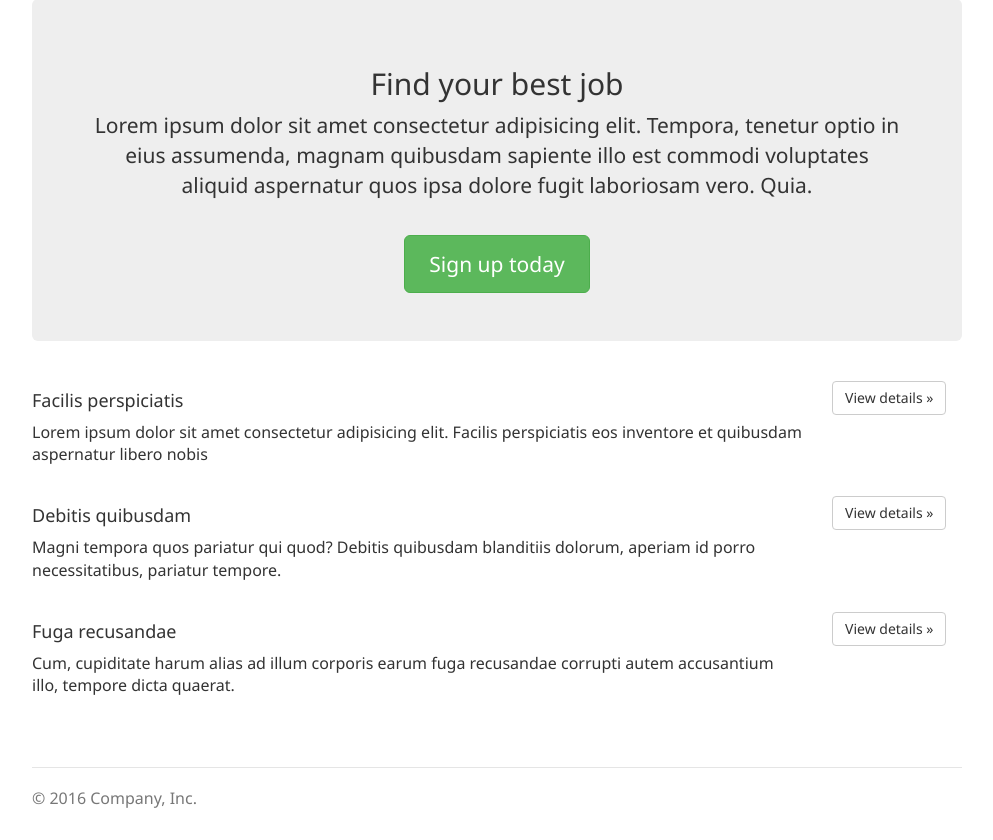
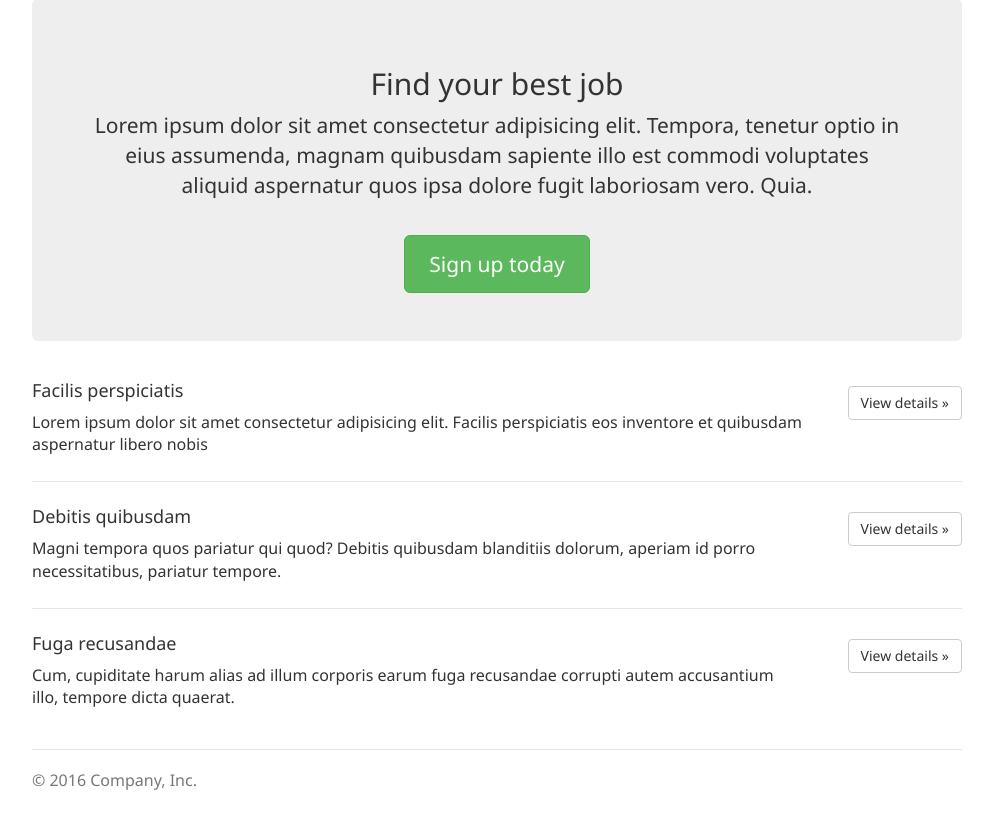
Before and after one commit to kamuz/joblister, a PHP site: page / in a window 1280 px wide. Shown: the part 115-955 px from the top of the page, without its empty margins (143-1136 px from the left). After the commit the page ends 905 px from the top, so only its background shows below. Run offline with PHP 8.4, Linux system fonts and the light colour scheme.

Commit message:
Little template changes

```diff
--- a/templates/assets/css/style.css
+++ b/templates/assets/css/style.css
@@ -48,17 +48,22 @@ a {
 	border-top: 1px solid #e5e5e5;
 }
 
-.marketing {
-	margin-top: 40px;
-	margin-bottom: 40px;
-}
-
 .marketing p+h4 {
 	margin-top: 28px;
 }
 
 .marketing .job-post {
-	margin-bottom: 20px;
+	margin-bottom: 15px;
+	padding-bottom: 15px;
+	border-bottom: 1px solid #e5e5e5;
+}
+
+.marketing .job-post:last-child{
+	border: none;
+}
+
+.marketing .job-post .btn {
+	margin-top: 15px;
 }
 
 @media screen and (min-width: 768px) {
--- a/templates/frontpage.php
+++ b/templates/frontpage.php
@@ -6,30 +6,36 @@
 </div>
 <div class="row marketing">
 	<div class="col-lg-12">
-		<div class="job-post row">
+		<div class="job-post">
+			<div class="row">
 				<div class="col-md-10">
 					<h4>Facilis perspiciatis</h4>
 					<p>Lorem ipsum dolor sit amet consectetur adipisicing elit. Facilis perspiciatis eos inventore et quibusdam aspernatur libero nobis</p></div>
 				<div class="col-md-2">
-				<a class="btn btn-default" href="#" role="button">View details »</a>
+					<a class="btn btn-default pull-right" href="#" role="button">View details »</a>
 				</div>
 			</div>
-		<div class="job-post row">
+		</div>
+		<div class="job-post">
+			<div class="row">
 				<div class="col-md-10">
 					<h4>Debitis quibusdam</h4>
 					<p>Magni tempora quos pariatur qui quod? Debitis quibusdam blanditiis dolorum, aperiam id porro necessitatibus, pariatur tempore.</p>
 				</div>
 				<div class="col-md-2">
-				<a class="btn btn-default" href="#" role="button">View details »</a>
+					<a class="btn btn-default pull-right" href="#" role="button">View details »</a>
 				</div>
 			</div>
-		<div class="job-post row">
+		</div>
+		<div class="job-post">
+			<div class="row">
 				<div class="col-md-10">
 					<h4>Fuga recusandae</h4>
 					<p>Cum, cupiditate harum alias ad illum corporis earum fuga recusandae corrupti autem accusantium illo, tempore dicta quaerat.</p>
 				</div>
 				<div class="col-md-2">
-				<a class="btn btn-default" href="#" role="button">View details »</a>
+					<a class="btn btn-default pull-right" href="#" role="button">View details »</a>
+				</div>
 			</div>
 		</div>
 	</div>
```
Lines whose indentation alone changed are shown as unchanged.
